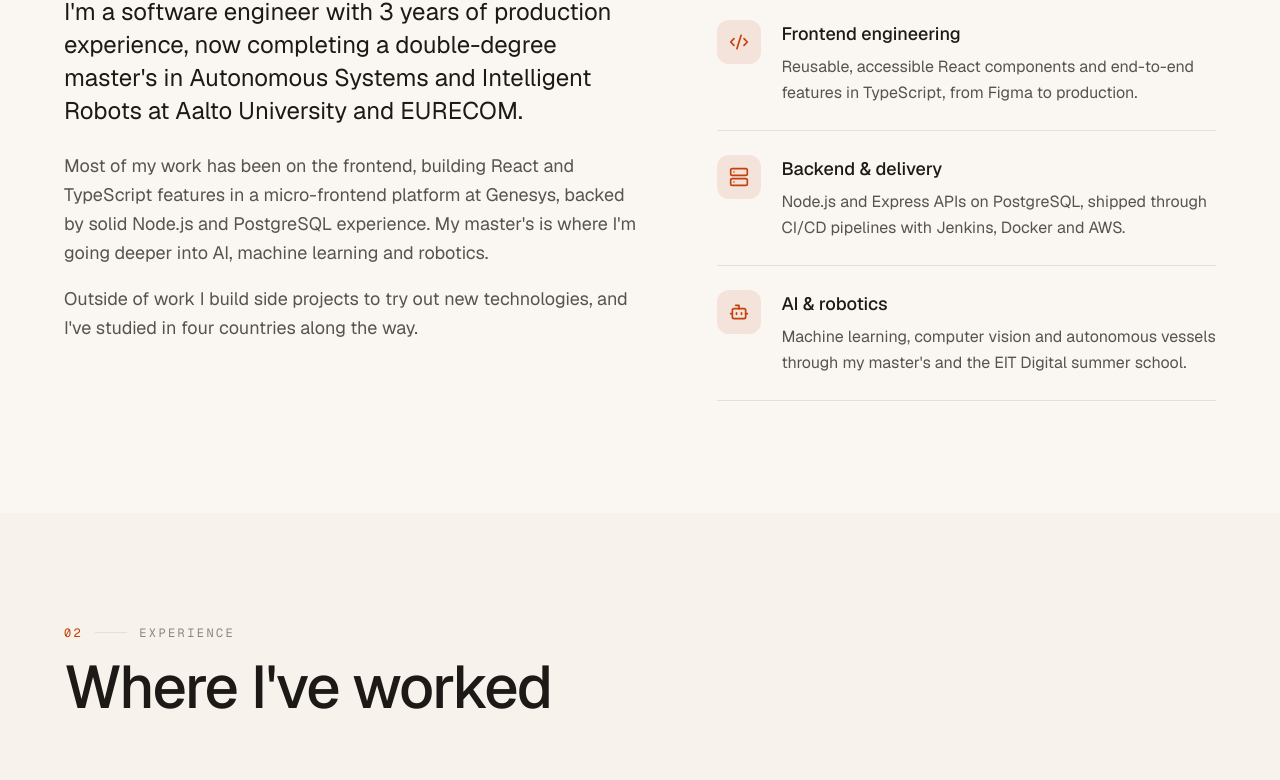
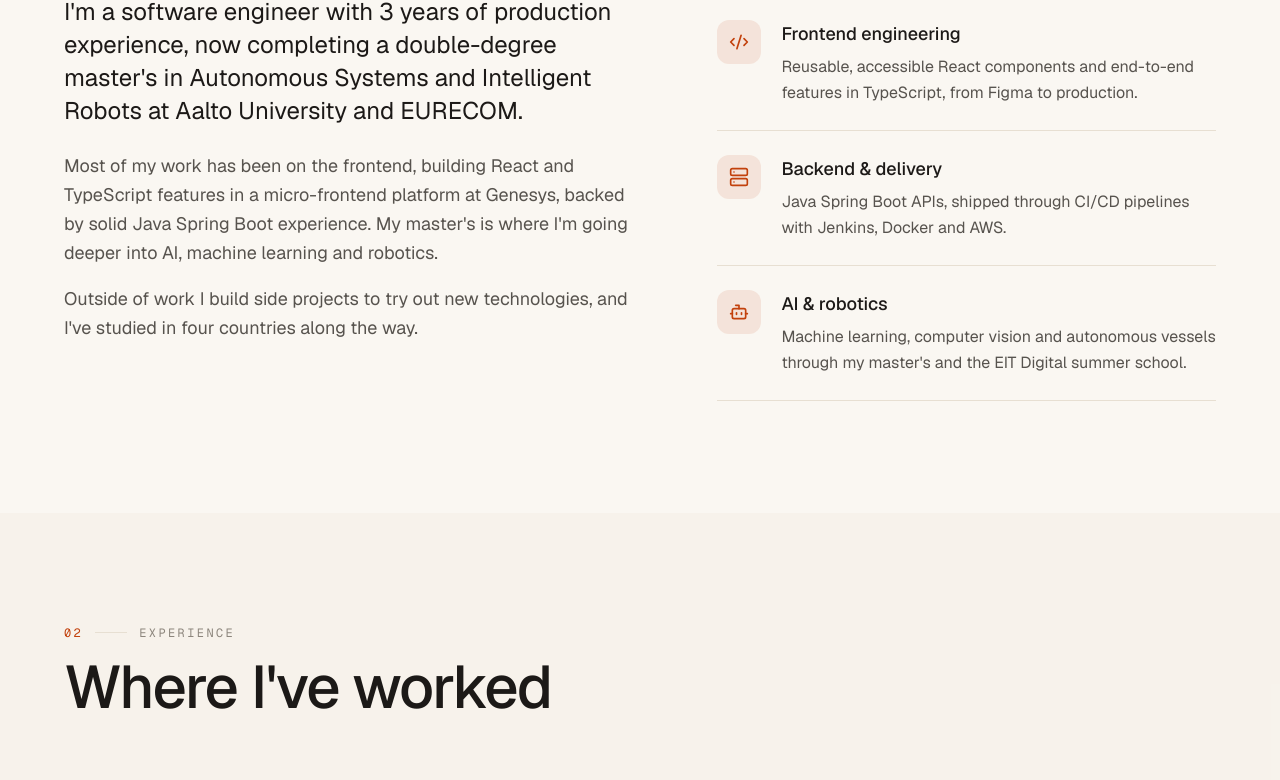
Before and after one commit to palfidani12/personal-portfolio, a React (Vite) app: page / in a window 1280 px wide. Shown: the part 1192-1972 px from the top of the page. Built offline with nearby package versions, Linux system fonts and the light colour scheme.

Commit message:
Fix inconsistencies in data

```diff
--- a/src/data/data.ts
+++ b/src/data/data.ts
@@ -24,7 +24,7 @@ export const currentStatus = "Double-degree MSc · Aalto & EURECOM";
 export const aboutLead =
   "I'm a software engineer with 3 years of production experience, now completing a double-degree master's in Autonomous Systems and Intelligent Robots at Aalto University and EURECOM.";
 export const aboutParagraphs = [
-  "Most of my work has been on the frontend, building React and TypeScript features in a micro-frontend platform at Genesys, backed by solid Node.js and PostgreSQL experience. My master's is where I'm going deeper into AI, machine learning and robotics.",
+  "Most of my work has been on the frontend, building React and TypeScript features in a micro-frontend platform at Genesys, backed by solid Java Spring Boot experience. My master's is where I'm going deeper into AI, machine learning and robotics.",
   "Outside of work I build side projects to try out new technologies, and I've studied in four countries along the way.",
 ];
 export const focusAreas = [
@@ -36,7 +36,7 @@ export const focusAreas = [
   {
     title: "Backend & delivery",
     description:
-      "Node.js and Express APIs on PostgreSQL, shipped through CI/CD pipelines with Jenkins, Docker and AWS.",
+      "Java Spring Boot APIs, shipped through CI/CD pipelines with Jenkins, Docker and AWS.",
   },
   {
     title: "AI & robotics",
@@ -112,11 +112,11 @@ export const doubleDegree = {
 
 export const previousEducation = [
   {
-    degree: "Bachelor of Science in Computer Science",
+    degree: "Erasmus Exchange Semester in Computer Science",
     school: "Universidad del País Vasco",
     period: "2023.01 - 2023.06",
     description:
-      "Erasmus semester in Spain during my bachelor studies, where I deepened my knowledge of software development and gained international experience.",
+      "A semester abroad in Spain as part of my BSc at Eötvös Loránd University, where I deepened my knowledge of software development and gained international experience.",
   },
   {
     degree: "Bachelor of Science in Computer Science",
```
